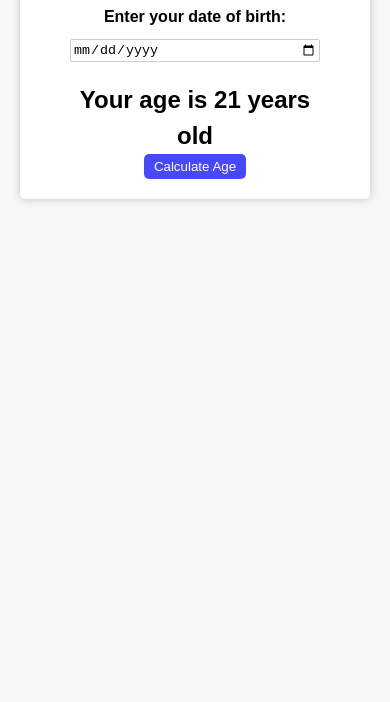
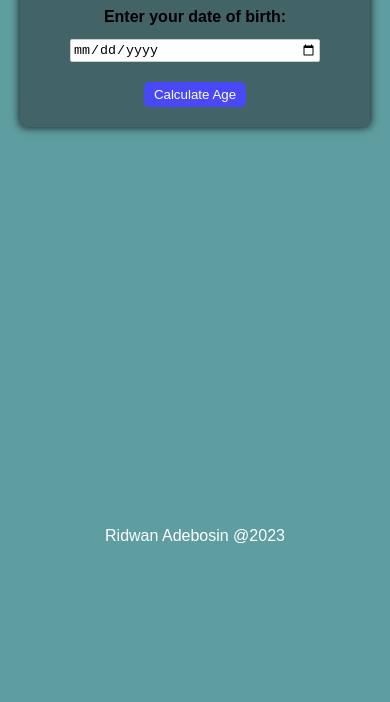
Before and after one commit to RidwanAdebosin/Age-Calculator, a plain HTML site: page index.html in a window 390 px wide. Shown: the part 142-844 px from the top of the page. Drawn offline with Linux system fonts and the light colour scheme.

Commit message:
styling updated

```diff
--- a/index.html
+++ b/index.html
@@ -13,11 +13,14 @@
       <div class="form">
         <label for="birthday">Enter your date of birth:</label>
         <input type="date" id="birthday" name="birthday" />
-        <p id="result">Your age is 21 years old</p>
+        <p id="result"></p>
       </div>
 
       <button id="btn">Calculate Age</button>
     </div>
+    <!-- <div class="footer"> -->
+    <footer>Ridwan Adebosin @2023</footer>
+    <!-- </div> -->
     <script src="index.js" type=""></script>
   </body>
 </html>
--- a/style.css
+++ b/style.css
@@ -9,11 +9,13 @@ body {
   font-family: "Montserrat", sans-serif;
   text-align: center;
   background-color: #f7f7f7;
+  background-color: rgb(192, 187, 187);
 }
 
 .container {
-  background-color: white;
-  box-shadow: 0 0 10px rgba(0, 0, 0, 0.2);
+  margin: 0 auto;
+  background-color: rgb(81, 62, 62);
+  box-shadow: 0 0 10px rgba(0, 0, 0, 0.9);
   max-width: 600px;
   border-radius: 5px;
   padding: 20px;
@@ -63,3 +65,20 @@ button:hover {
   font-size: 24px;
   font-weight: bold;
 }
+
+footer {
+  margin-block-start: 400px;
+  color: white;
+  /* position: fixed; */
+  /* bottom: 0; */
+}
+
+@media (max-width: 800px) {
+  body {
+    background-color: cadetblue;
+  }
+
+  .container {
+    background-color: rgb(66, 100, 102);
+  }
+}
```
